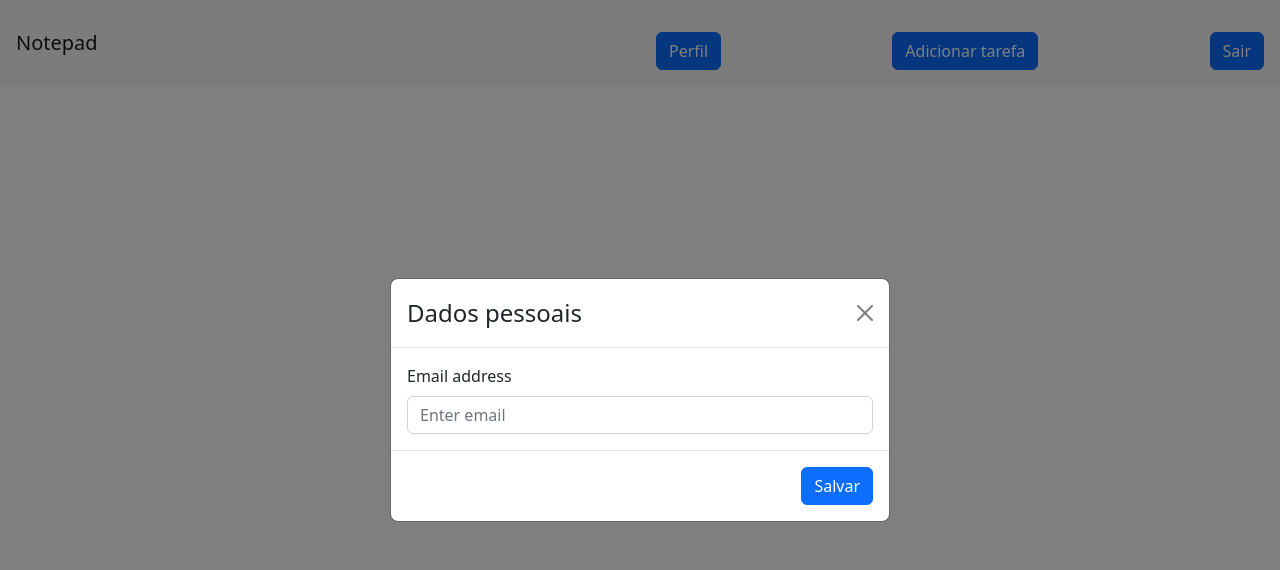
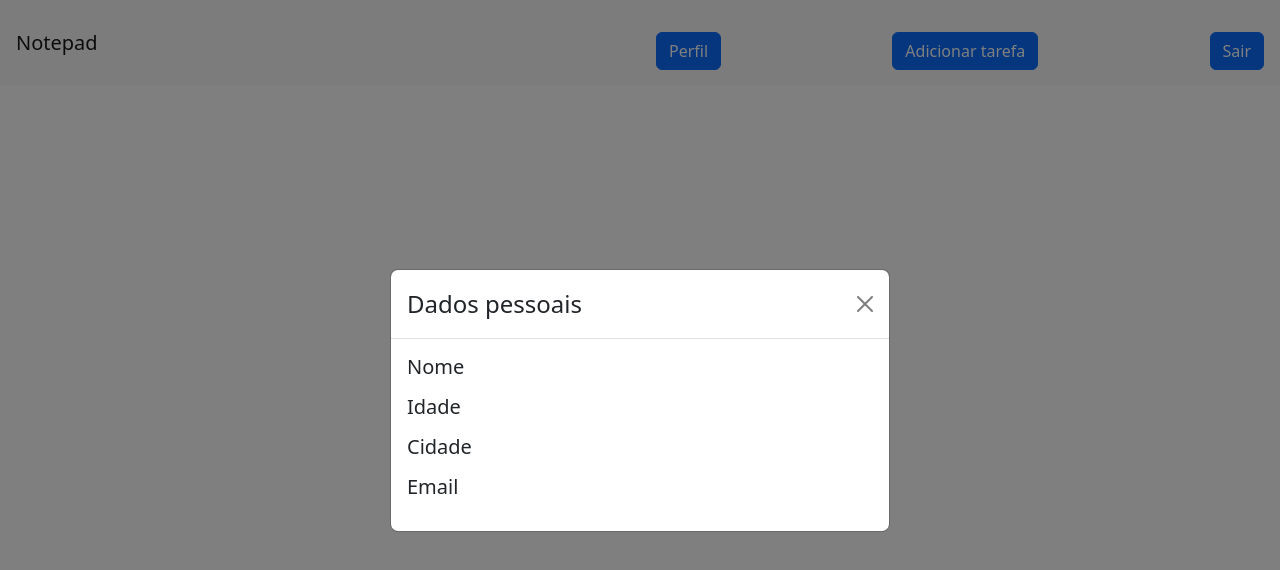
Before and after one commit to Jhhonatta/bootstrap-react-typescript, a React (Create React App) app: page /dashboard in a window 1280 px wide. Both pictures are taken after a click on the button "Perfil". Shown: the top 570 px of the page. Built offline with nearby package versions, Linux system fonts and the light colour scheme.

Commit message:
modal perfil finalizada

```diff
--- a/db.json
+++ b/db.json
@@ -29,6 +29,12 @@
       "emotional state": "Fear",
       "secret": "Meu avô está doente!",
       "id": 2
+    },
+    {
+      "userId": 2,
+      "emotional state": "Fear",
+      "task": "Meu avô está doente!",
+      "id": 3
     }
   ]
 }
--- a/src/Components/modalProfile.tsx
+++ b/src/Components/modalProfile.tsx
@@ -1,7 +1,9 @@
-import { Button, Modal, Form } from "react-bootstrap";
-import { useState } from "react";
+import { Button, Modal } from "react-bootstrap";
+import { useState, useContext } from "react";
+import { UserContext } from "../Context/UserContext";
 
 const ModalProfile = () => {
+  const { user } = useContext(UserContext);
   const [showModal, setShowModal] = useState(false);
 
   return (
@@ -14,18 +16,15 @@ const ModalProfile = () => {
           <Modal.Title className="p-0">Dados pessoais</Modal.Title>
         </Modal.Header>
         <Modal.Body>
-          <Form>
-            <Form.Group>
-              <Form.Label>Email address</Form.Label>
-              <Form.Control type="email" placeholder="Enter email" />
-            </Form.Group>
-          </Form>
+          <h5>Nome</h5>
+          <p>{user.name}</p>
+          <h5>Idade</h5>
+          <p>{user.age}</p>
+          <h5>Cidade</h5>
+          <p>{user.city}</p>
+          <h5>Email</h5>
+          <p>{user.email}</p>
         </Modal.Body>
-        <Modal.Footer>
-          <Button variant="primary" onClick={() => setShowModal(false)}>
-            Salvar
-          </Button>
-        </Modal.Footer>
       </Modal>
     </>
   );
--- a/src/Context/UserContext.tsx
+++ b/src/Context/UserContext.tsx
@@ -5,16 +5,26 @@ import { ReactNode, createContext } from "react";
 
 interface IUserContext {
   onSubmitLogin: (data: any) => Promise<void>;
+  user: IUserObjects;
 }
 
 interface IUserProviderProps {
   children: ReactNode;
 }
 
+interface IUserObjects {
+  age: number;
+  city: string;
+  email: string;
+  name: string;
+}
+
 export const UserContext = createContext<IUserContext>({} as IUserContext);
 
 function UserProvider({ children }: IUserProviderProps) {
   const navigate = useNavigate();
+
+  const user: IUserObjects = JSON.parse(localStorage.getItem("@users") || "{}");
 
   const onSubmitLogin = async (data: any) => {
     await api.post("/login", data).then((response) => {
@@ -28,7 +38,7 @@ function UserProvider({ children }: IUserProviderProps) {
   };
 
   return (
-    <UserContext.Provider value={{ onSubmitLogin }}>
+    <UserContext.Provider value={{ onSubmitLogin, user }}>
       {children}
     </UserContext.Provider>
   );
```
Also changed, not shown: src/Pages/dashboard/index.tsx (+0 -23 lines).
